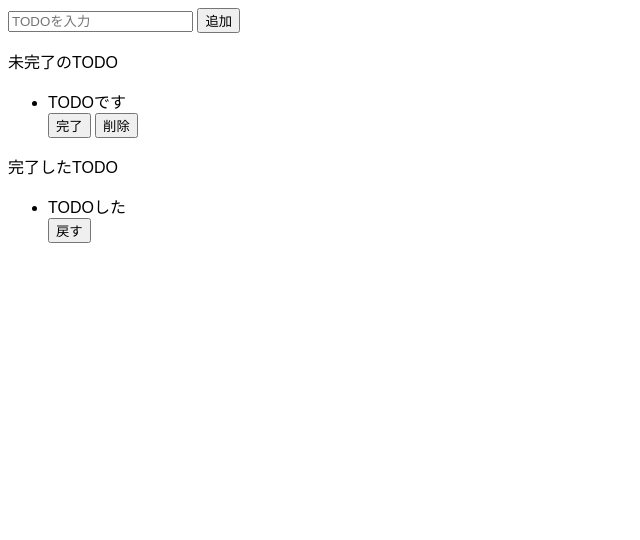
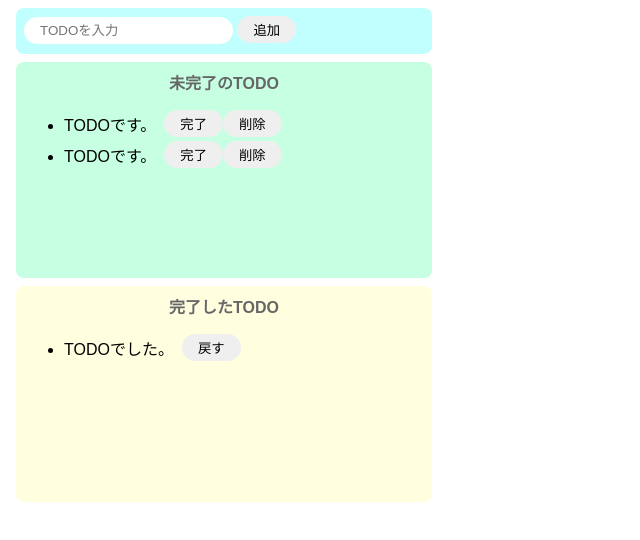
Before and after one commit to kukekuke/udemy-modern-javascript-session-5, a website built with Parcel: page index.html in a window 1280 px wide. Shown: the whole page, without its empty margins (0-640 px from the left). Built offline with nearby package versions, Linux system fonts and the light colour scheme.

Commit message:
31 .CSSでスタイリング

```diff
--- a/index.html
+++ b/index.html
@@ -6,28 +6,33 @@
   </head>
 
   <body>
-    <div>
+    <div class="input-area">
       <input placeholder="TODOを入力" />
       <button>追加</button>
     </div>
-    <div>
-      <p>未完了のTODO</p>
-      <div>
-        <ul>
-          <li>TODOです</li>
+    <div class="incomplete-area">
+      <p class="title">未完了のTODO</p>
+      <ul>
+        <div class="list-row">
+          <li>TODOです。</li>
           <button>完了</button>
           <button>削除</button>
-        </ul>
-      </div>
+        </div>
+        <div class="list-row">
+          <li>TODOです。</li>
+          <button>完了</button>
+          <button>削除</button>
+        </div>
+      </ul>
     </div>
-    <div>
-      <p>完了したTODO</p>
-      <div>
-        <ul>
-          <li>TODOした</li>
+    <div class="complete-area">
+      <p class="title">完了したTODO</p>
+      <ul>
+        <div class="list-row">
+          <li>TODOでした。</li>
           <button>戻す</button>
-        </ul>
-      </div>
+        </div>
+      </ul>
     </div>
     <script src="src/index.js"></script>
   </body>
--- a/src/styles.css
+++ b/src/styles.css
@@ -1,3 +1,65 @@
 body {
   font-family: sans-serif;
 }
+
+input {
+  border-radius: 16px;
+  border: none;
+  padding: 6px 16px;
+  outline: none;
+}
+
+button {
+  border-radius: 16px;
+  border: none;
+  padding: 4px 16px;
+}
+
+button:hover {
+  background-color: #ff7fff;
+  color: #fff;
+  cursor: pointer;
+}
+li {
+  margin-right: 8px;
+}
+
+.input-area {
+  background-color: #c1ffff;
+  width: 400px;
+  height: 30px;
+  padding: 8px;
+  margin: 8px;
+  border-radius: 8px;
+}
+
+.incomplete-area {
+  background-color: #c6ffe2;
+  width: 400px;
+  min-height: 200px;
+  padding: 8px;
+  margin: 8px;
+  border-radius: 8px;
+}
+
+.complete-area {
+  background-color: #ffffe0;
+  width: 400px;
+  min-height: 200px;
+  padding: 8px;
+  margin: 8px;
+  border-radius: 8px;
+}
+
+.title {
+  text-align: center;
+  margin: 0px;
+  font-weight: bold;
+  color: #666;
+}
+
+.list-row {
+  display: flex;
+  align-items: center;
+  padding-bottom: 4px;
+}
```
